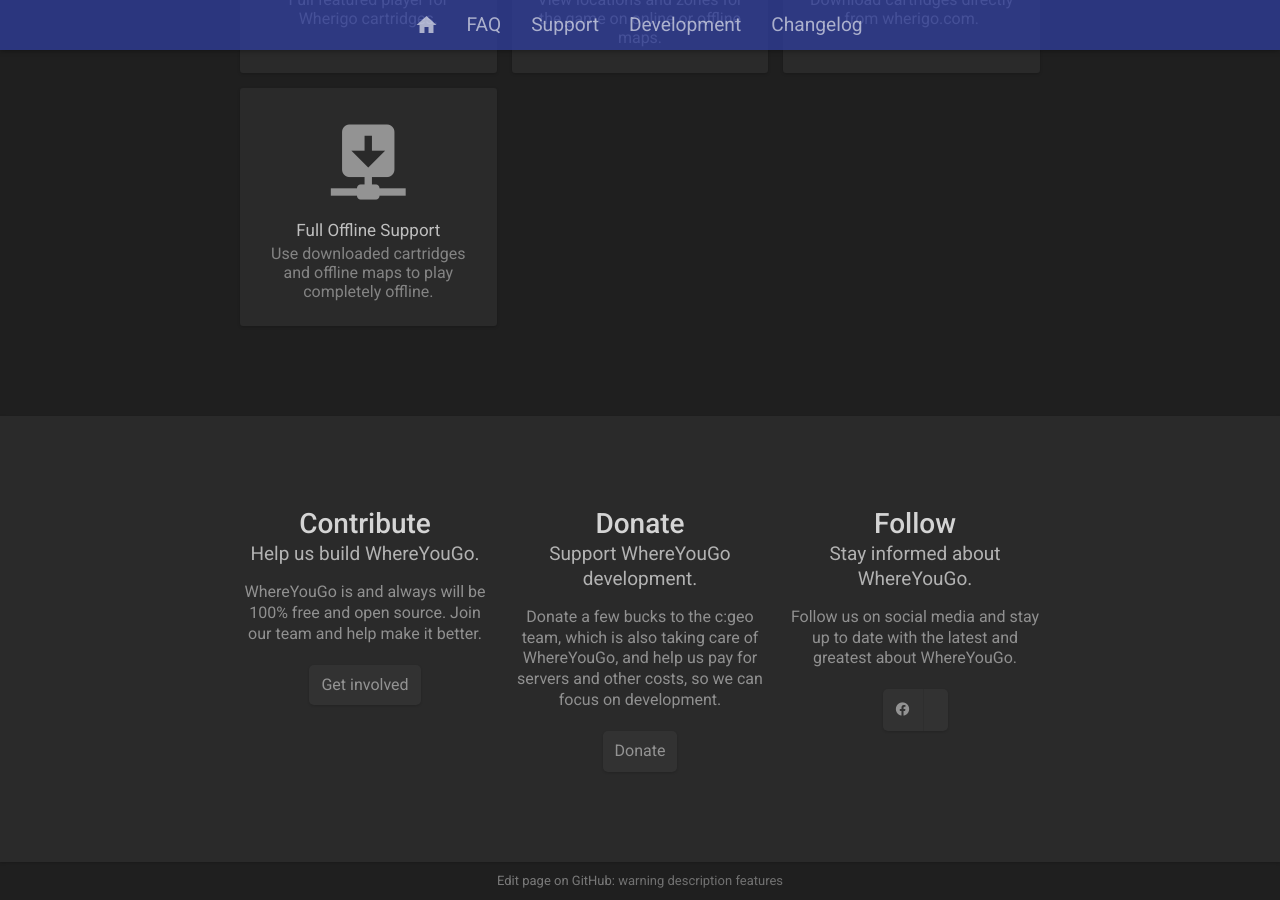
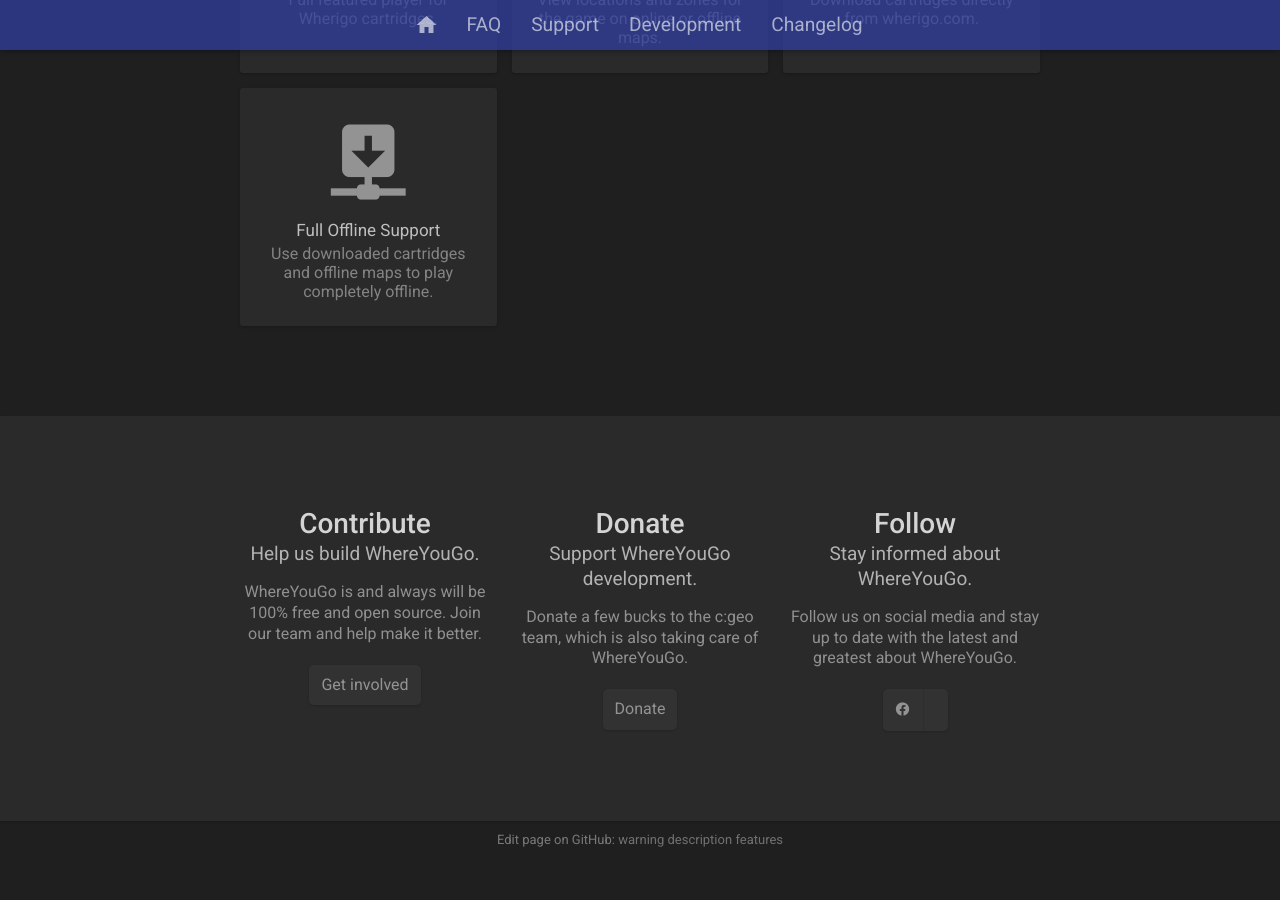
Before and after one commit to cgeo/WhereYouGo-website, a Jekyll site: the page built from index.html, in a window 1280 px wide and 900 px high, scrolled down 1044 px. Built offline with Jekyll 4.4.1, drawn with Linux system fonts in a browser that asks for light colours; nearby versions of some CDN libraries; a script that is not in the unit is left out; after the commit the page ends 1903 px from its top, so only the background shows below that.

Commit message:
Shorten donation text to keep layout straight

```diff
--- a/_data/actions.yml
+++ b/_data/actions.yml
@@ -6,7 +6,7 @@
     url: development
 - title: Donate
   subtitle: Support WhereYouGo development.
-  description: Donate a few bucks to the c:geo team, which is also taking care of WhereYouGo, and help us pay for servers and other costs, so we can focus on development.
+  description: Donate a few bucks to the c:geo team, which is also taking care of WhereYouGo.
   buttons:
   - label: Donate
     url: https://www.paypal.com/cgi-bin/webscr?cmd=_s-xclick&hosted_button_id=AQBS7UP76CXW2
```
